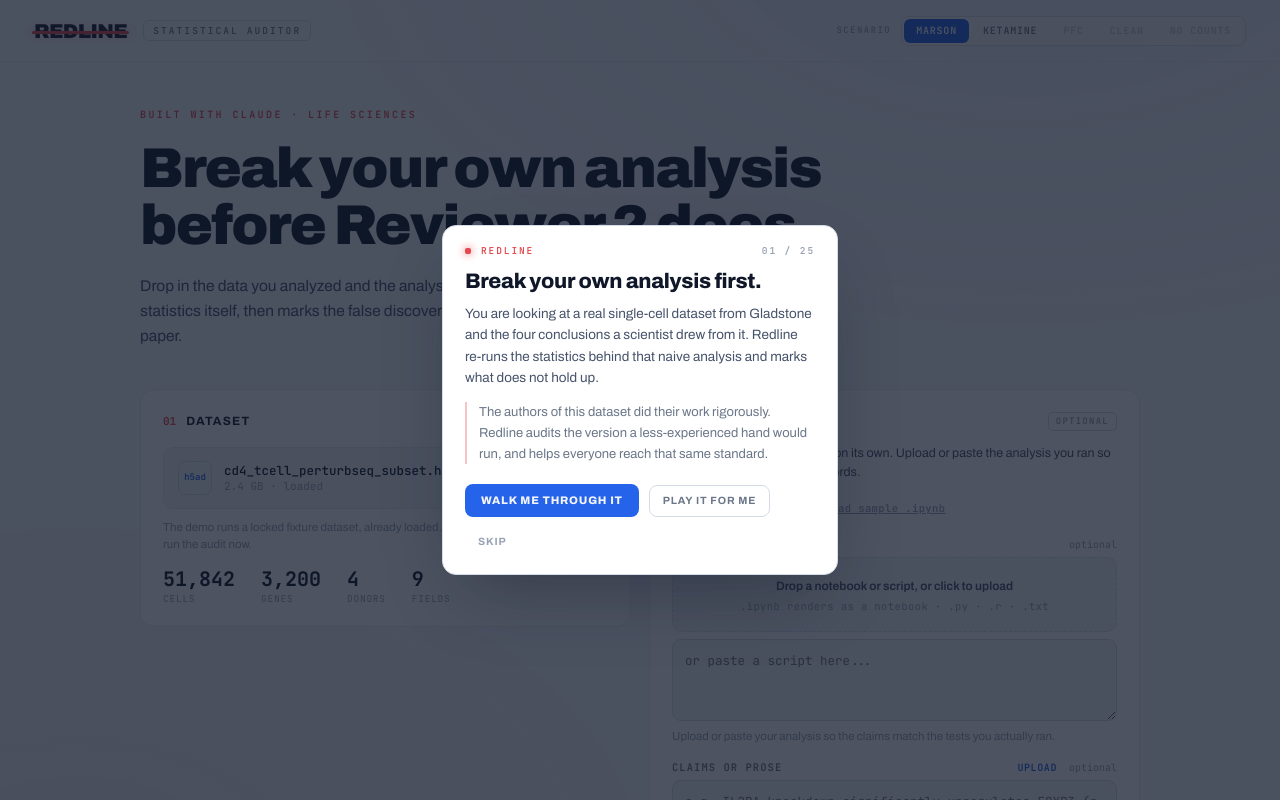
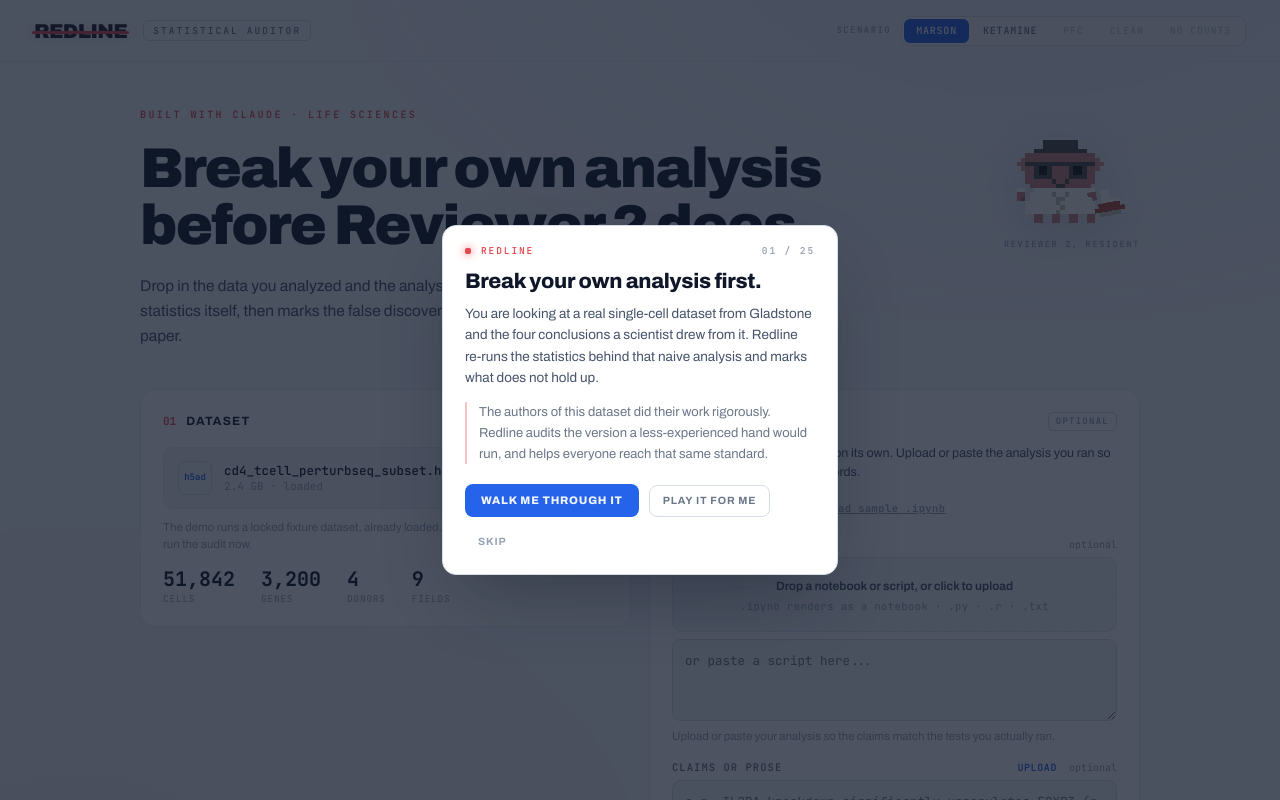
Before and after one commit to pablomanjarres/redline, a Next.js app in the folder apps/web/: page / in a window 1280 px wide. Shown: the top 800 px of the page. Built offline with nearby package versions, Linux system fonts and the light colour scheme.

Commit message:
Add lab-critter mascot to README and web hero
Give the project mascot a home: a footer sign-off in the README and a
pixel-crisp critter beside the intake hero headline (wraps below on
narrow screens). Assets live in .github/ and apps/web/public/.

```diff
--- a/apps/web/src/app/page.tsx
+++ b/apps/web/src/app/page.tsx
@@ -84,6 +84,8 @@
 
       {/* hero */}
       <div style={{ flex: 1, display: 'flex', flexDirection: 'column', justifyContent: 'center', maxWidth: 1080, width: '100%', margin: '0 auto', padding: '48px 40px' }}>
+        <div style={{ display: 'flex', alignItems: 'flex-start', gap: 40, flexWrap: 'wrap' }}>
+          <div style={{ flex: '1 1 520px', minWidth: 0 }}>
             <div style={{ font: '600 10px/1 var(--mono)', letterSpacing: '.24em', textTransform: 'uppercase', color: 'var(--red)' }}>Built with Claude · Life Sciences</div>
             <h1 data-tour="intake.hero" style={{ margin: '20px 0 0', font: '900 56px/1.02 var(--display)', letterSpacing: '-.03em', color: 'var(--ink)', maxWidth: 900 }}>
               Break your own analysis<br />before Reviewer 2 does.
@@ -91,6 +93,22 @@
             <p style={{ margin: '20px 0 0', maxWidth: 640, font: '400 15.5px/1.6 var(--sans)', color: 'var(--ink-2)' }}>
               Drop in the data you analyzed and the analysis you ran. Redline re-runs the load-bearing statistics itself, then marks the false discoveries on your own figures, before they become a paper.
             </p>
+          </div>
+
+          {/* mascot: the lab critter — Reviewer 2, in a lab coat */}
+          <div style={{ flex: '0 0 auto', display: 'flex', flexDirection: 'column', alignItems: 'center', gap: 10, paddingTop: 4 }}>
+            <img
+              src="/lab-critter.gif"
+              alt="Redline's lab critter mascot — Reviewer 2, in a lab coat, holding a red pen"
+              width={128}
+              height={128}
+              style={{ imageRendering: 'pixelated', width: 128, height: 'auto', filter: 'drop-shadow(0 12px 22px rgba(11,13,18,.14))' }}
+            />
+            <span style={{ font: '500 8.5px/1 var(--mono)', letterSpacing: '.2em', textTransform: 'uppercase', color: 'var(--ink-4)' }}>
+              Reviewer 2, resident
+            </span>
+          </div>
+        </div>
 
         {/* two slabs: the required dataset, and the optional analysis attach points */}
         <div style={{ display: 'grid', gridTemplateColumns: '1fr 1fr', gap: 18, marginTop: 40, alignItems: 'start' }}>
```
Also changed, not shown: apps/web/public/lab-critter.gif (added), 1 other file (tests, documents, lock files or other folders). Lines whose indentation alone changed are shown as unchanged.
